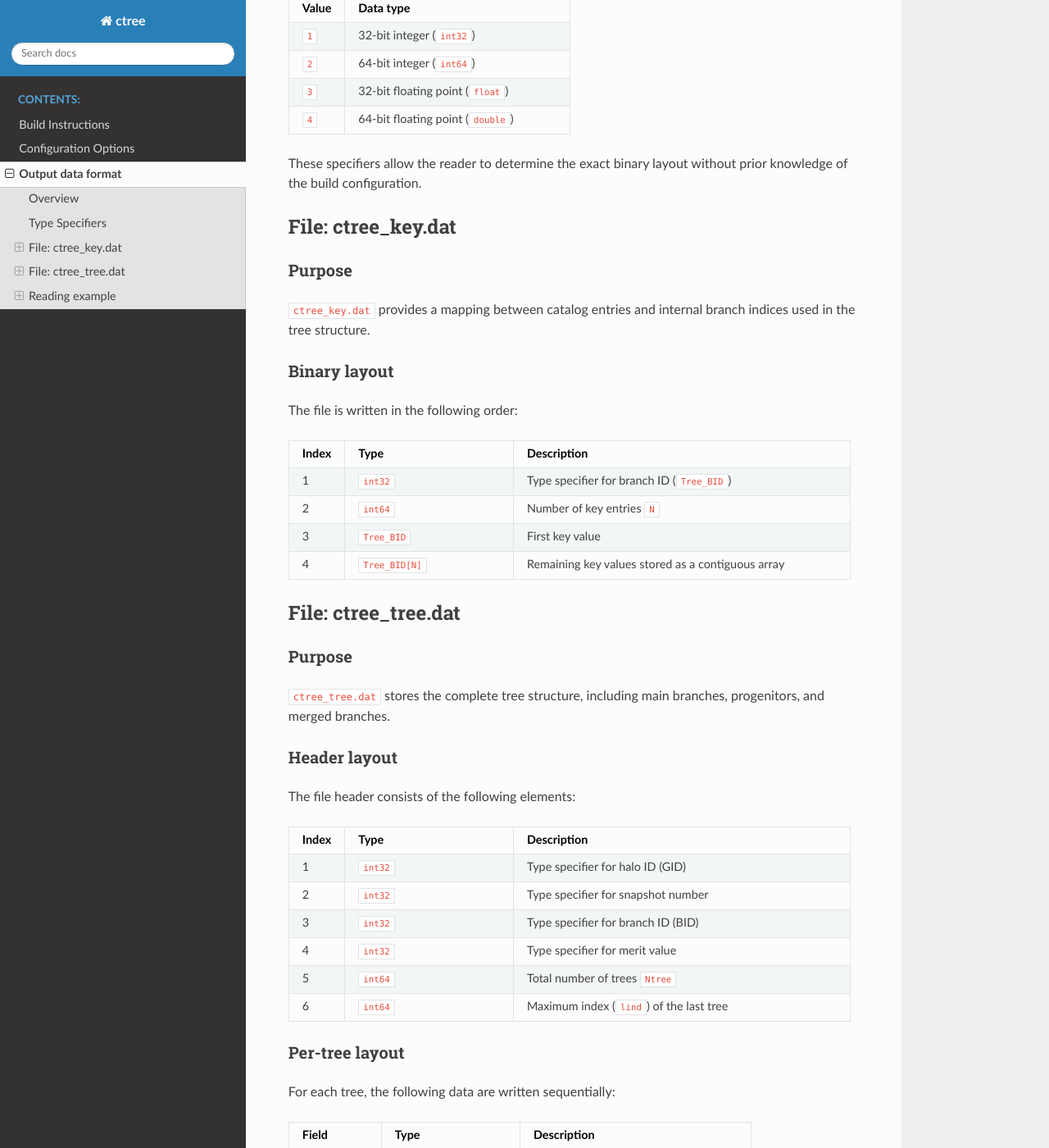
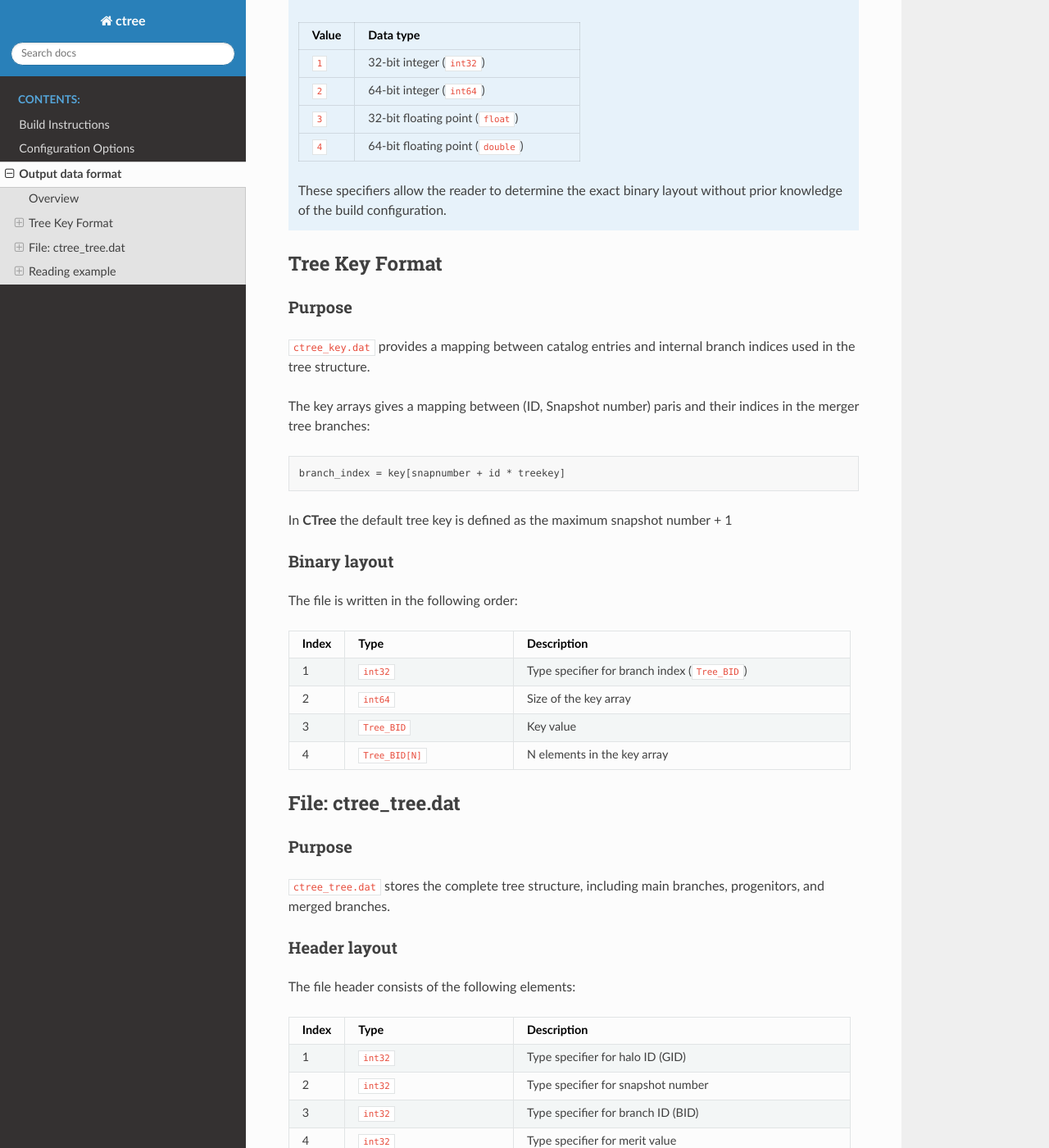
Before and after one commit to JinsuRhee/VELUGA-CTree, a Sphinx documentation site: the page built from docs/output.rst, in a window 1280 px wide and 1400 px high, scrolled down 762 px. Shown: the whole window at 82% size. Built offline with Sphinx 7.4.7 and the Read the Docs theme 3.1.0, drawn with Linux system fonts in a browser that asks for light colours; pages that are not in the unit, such as notebooks, are missing from menus.

Commit message:
(Manuel) output (ing)

```diff
--- a/docs/output.rst
+++ b/docs/output.rst
@@ -20,40 +20,48 @@ Two binary files are written:
 All integer and floating-point values are written in **native binary
 representation** without text encoding.
 
-Type Specifiers
+.. note :: Type Specifiers
+
+   Each binary file begins with one or more **type specifiers**, which encode
+   the data type used at compile time.
+
+   The type specifier is stored as a 32-bit integer with the following meaning:
+
+   .. list-table::
+       :header-rows: 1
+       :widths: 20 80
+
+       * - Value
+         - Data type
+       * - ``1``
+         - 32-bit integer (``int32``)
+       * - ``2``
+         - 64-bit integer (``int64``)
+       * - ``3``
+         - 32-bit floating point (``float``)
+       * - ``4``
+         - 64-bit floating point (``double``)
+
+   These specifiers allow the reader to determine the exact binary layout
+   without prior knowledge of the build configuration.
+
+Tree Key Format
 ---------------
-
-Each binary file begins with one or more **type specifiers**, which encode
-the data type used at compile time.
-
-The type specifier is stored as a 32-bit integer with the following meaning:
-
-.. list-table::
-   :header-rows: 1
-   :widths: 20 80
-
-   * - Value
-     - Data type
-   * - ``1``
-     - 32-bit integer (``int32``)
-   * - ``2``
-     - 64-bit integer (``int64``)
-   * - ``3``
-     - 32-bit floating point (``float``)
-   * - ``4``
-     - 64-bit floating point (``double``)
-
-These specifiers allow the reader to determine the exact binary layout
-without prior knowledge of the build configuration.
-
-File: ctree_key.dat
--------------------
 
 Purpose
 ~~~~~~~
 
 ``ctree_key.dat`` provides a mapping between catalog entries and internal
 branch indices used in the tree structure.
+
+The key arrays gives a mapping between (ID, Snapshot number) paris and their indices in the merger tree branches:
+
+.. code-block:: text
+
+   branch_index = key[snapnumber + id * treekey]
+
+
+In **CTree** the default tree key is defined as the maximum snapshot number + 1
 
 Binary layout
 ~~~~~~~~~~~~~
@@ -69,16 +77,16 @@ The file is written in the following order:
      - Description
    * - 1
      - ``int32``
-     - Type specifier for branch ID (``Tree_BID``)
+     - Type specifier for branch index (``Tree_BID``)
    * - 2
      - ``int64``
-     - Number of key entries ``N``
+     - Size of the key array
    * - 3
      - ``Tree_BID``
-     - First key value
+     - Key value
    * - 4
      - ``Tree_BID[N]``
-     - Remaining key values stored as a contiguous array
+     - N elements in the key array
 
 File: ctree_tree.dat
 --------------------
```
